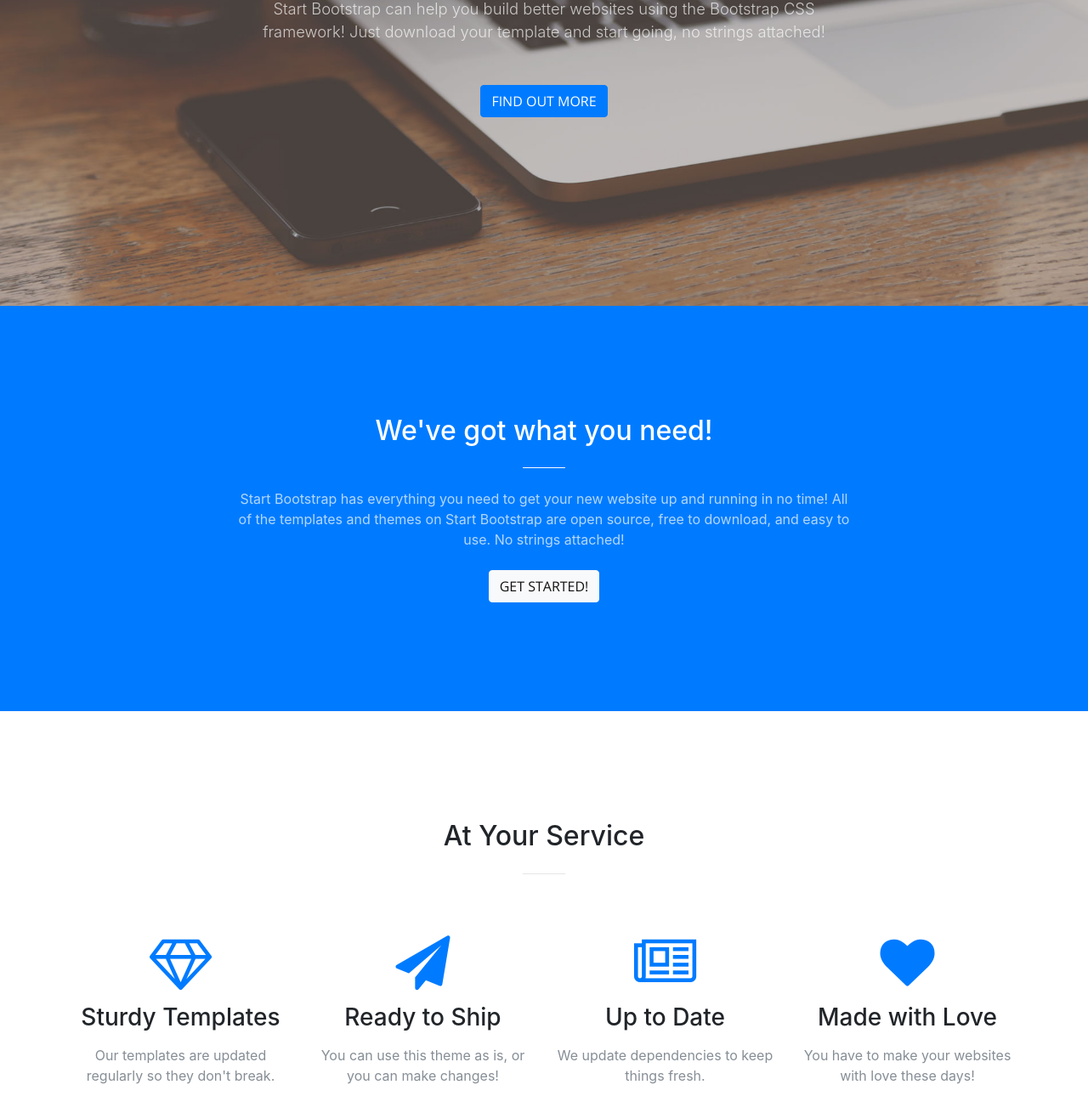
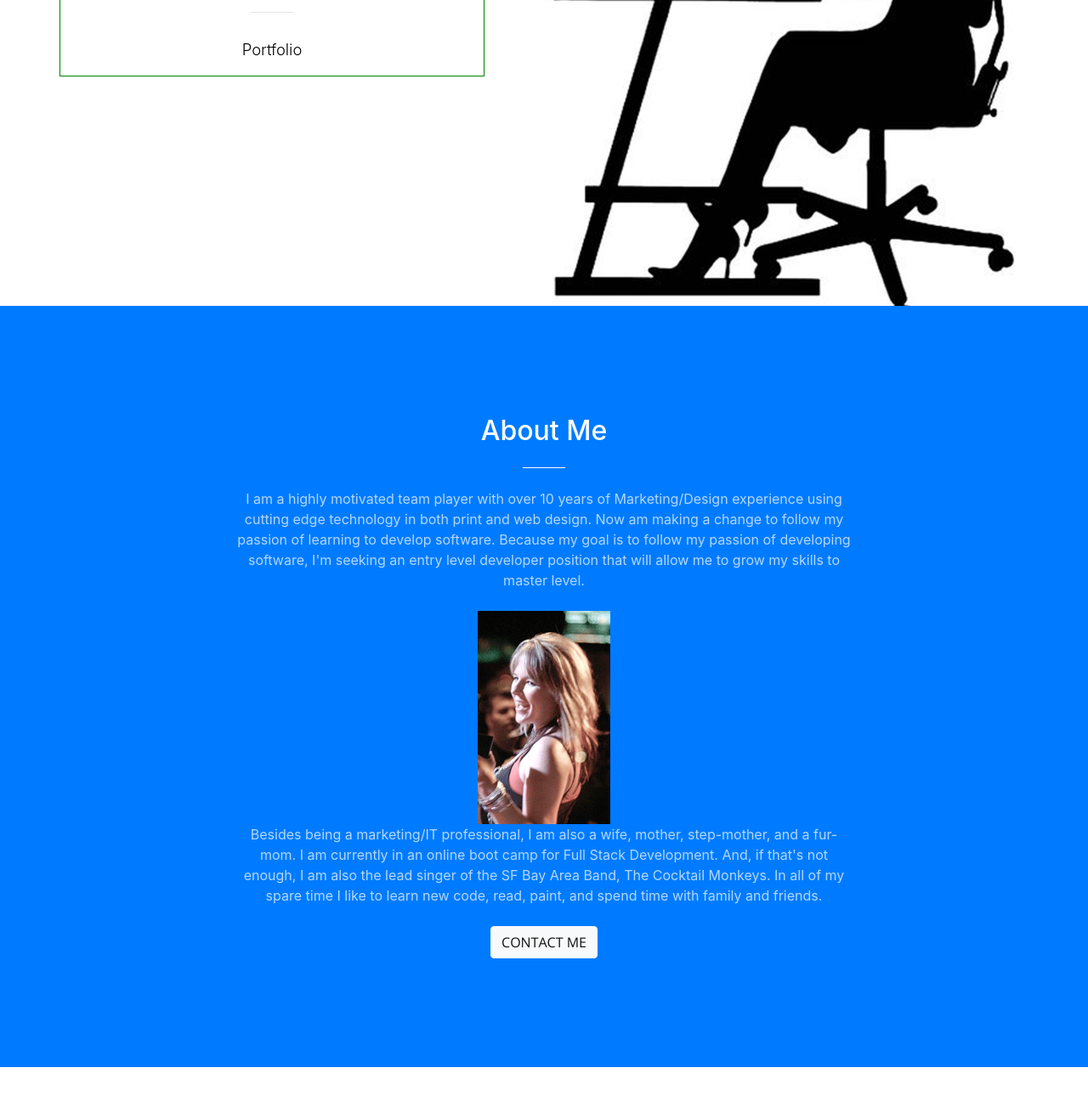
Before and after one commit to reneet327/SD_Portfolio, a website with bundled scripts: page startbootstrap-creative-gh-pages/index.html in a window 1280 px wide. Shown: the part 440-1730 px from the top of the page at 85% size. Built offline with nearby package versions, Linux system fonts and the light colour scheme.

Commit message:
Latest updates including UX/UI docs

```diff
--- a/startbootstrap-creative-gh-pages/css/creative.css
+++ b/startbootstrap-creative-gh-pages/css/creative.css
@@ -134,7 +134,7 @@
 header.masthead {
   padding-top: 10rem;
   padding-bottom: calc(10rem - 56px);
-  background-image: url("../img/header.jpg");
+  background-image: url("../img/top_image_silhouette.gif");
   background-position: center center;
   -webkit-background-size: cover;
   -moz-background-size: cover;
@@ -230,3 +230,7 @@
     background-color: #ee4b28 !important; }
   .btn-primary:active, .btn-primary:focus {
     box-shadow: 0 0 0 0.2rem rgba(240, 95, 64, 0.5) !important; }
+/* RT Styles */
+.banner-title{
+  border: solid 1px green;
+}
--- /dev/null
+++ b/startbootstrap-creative-gh-pages/css/rt-style.css
@@ -0,0 +1,7 @@
+/* RT Styles */
+.banner-title{
+  border: solid 1px green;
+  width: 500px;
+  color:black;
+
+}
--- a/startbootstrap-creative-gh-pages/index.html
+++ b/startbootstrap-creative-gh-pages/index.html
@@ -8,13 +8,13 @@
     <meta name="description" content="">
     <meta name="author" content="">
 
-    <title>Creative - Start Bootstrap Theme</title>
+    <title>Renee Thomas' Portfolio</title>
 
     <!-- Bootstrap core CSS -->
     <link href="vendor/bootstrap/css/bootstrap.min.css" rel="stylesheet">
 
-    <!-- Custom fonts for this template -->
-    <link href="vendor/font-awesome/css/font-awesome.min.css" rel="stylesheet" type="text/css">
+    <!-- Custom fonts -->
+    <link rel="stylesheet" href="https://use.fontawesome.com/releases/v5.0.12/css/all.css" integrity="sha384-G0fIWCsCzJIMAVNQPfjH08cyYaUtMwjJwqiRKxxE/rx96Uroj1BtIQ6MLJuheaO9" crossorigin="anonymous">
     <link href='https://fonts.googleapis.com/css?family=Open+Sans:300italic,400italic,600italic,700italic,800italic,400,300,600,700,800' rel='stylesheet' type='text/css'>
     <link href='https://fonts.googleapis.com/css?family=Merriweather:400,300,300italic,400italic,700,700italic,900,900italic' rel='stylesheet' type='text/css'>
 
@@ -23,6 +23,8 @@
 
     <!-- Custom styles for this template -->
     <link href="css/creative.min.css" rel="stylesheet">
+    <!-- rt-styles -->
+    <link href="css/rt-style.css" rel="stylesheet">
 
   </head>
 
@@ -31,7 +33,7 @@
     <!-- Navigation -->
     <nav class="navbar navbar-expand-lg navbar-light fixed-top" id="mainNav">
       <div class="container">
-        <a class="navbar-brand js-scroll-trigger" href="#page-top">Start Bootstrap</a>
+        <a class="navbar-brand js-scroll-trigger" href="#page-top">Renee Thomas Portfolio</a>
         <button class="navbar-toggler navbar-toggler-right" type="button" data-toggle="collapse" data-target="#navbarResponsive" aria-controls="navbarResponsive" aria-expanded="false" aria-label="Toggle navigation">
           <span class="navbar-toggler-icon"></span>
         </button>
@@ -56,16 +58,15 @@
 
     <header class="masthead text-center text-white d-flex">
       <div class="container my-auto">
-        <div class="row">
+        <div class="row banner-title">
           <div class="col-lg-10 mx-auto">
             <h1 class="text-uppercase">
-              <strong>Your Favorite Source of Free Bootstrap Themes</strong>
+              <strong>Renee Thomas</strong>
             </h1>
             <hr>
           </div>
           <div class="col-lg-8 mx-auto">
-            <p class="text-faded mb-5">Start Bootstrap can help you build better websites using the Bootstrap CSS framework! Just download your template and start going, no strings attached!</p>
-            <a class="btn btn-primary btn-xl js-scroll-trigger" href="#about">Find Out More</a>
+            <p>Portfolio</p>
           </div>
         </div>
       </div>
@@ -75,10 +76,14 @@
       <div class="container">
         <div class="row">
           <div class="col-lg-8 mx-auto text-center">
-            <h2 class="section-heading text-white">We've got what you need!</h2>
+            <h2 class="section-heading text-white">About Me</h2>
             <hr class="light my-4">
-            <p class="text-faded mb-4">Start Bootstrap has everything you need to get your new website up and running in no time! All of the templates and themes on Start Bootstrap are open source, free to download, and easy to use. No strings attached!</p>
-            <a class="btn btn-light btn-xl js-scroll-trigger" href="#services">Get Started!</a>
+            <p class="text-faded mb-4">I am a highly motivated team player with over 10 years of Marketing/Design experience using cutting edge technology in both print and web design. Now am making a change to follow my passion of learning to develop software. Because my goal is to follow my passion of developing software, I'm seeking an entry level developer position that will allow me to grow my skills to master level.</p>
+            <div class="images">
+                <img src="img/Renee_headshot.gif" alt="Renee Playing Cowbell at Number 1 Broadway with The Cocktail Monkeys"  />
+                </div>
+            <p  class="text-faded mb-4">Besides being a marketing/IT professional, I am also a wife, mother, step-mother, and a fur-mom. I am currently in an online boot camp for Full Stack Development.  And, if that's not enough, I am also the lead singer of the SF Bay Area Band, The Cocktail Monkeys.  In all of my spare time I like to learn new code, read, paint, and spend time with family and friends.</p>
+            <a class="btn btn-light btn-xl js-scroll-trigger" href="mailto:renee@rtgrafix.com">Contact Me</a>
           </div>
         </div>
       </div>
@@ -97,30 +102,30 @@
         <div class="row">
           <div class="col-lg-3 col-md-6 text-center">
             <div class="service-box mt-5 mx-auto">
-              <i class="fa fa-4x fa-diamond text-primary mb-3 sr-icons"></i>
-              <h3 class="mb-3">Sturdy Templates</h3>
-              <p class="text-muted mb-0">Our templates are updated regularly so they don't break.</p>
+              <i class="fas fa-code fa-4x text-primary mb-3 sr-icons"></i>
+              <h3 class="mb-3">Web Development</h3>
+              <p class="text-muted mb-0">I'm constantly learning new coding languages and processes to allow me to create more streamlined websites and applications for my clients. </p>
             </div>
           </div>
           <div class="col-lg-3 col-md-6 text-center">
             <div class="service-box mt-5 mx-auto">
-              <i class="fa fa-4x fa-paper-plane text-primary mb-3 sr-icons"></i>
-              <h3 class="mb-3">Ready to Ship</h3>
-              <p class="text-muted mb-0">You can use this theme as is, or you can make changes!</p>
+              <i class="fas fa-pencil-alt fa-4x text-primary mb-3 sr-icons"></i>
+              <h3 class="mb-3">Design</h3>
+              <p class="text-muted mb-0">I offer UI/UX front end design for websites and other web applications, Client Logos and other marketing materials. </p>
             </div>
           </div>
           <div class="col-lg-3 col-md-6 text-center">
             <div class="service-box mt-5 mx-auto">
-              <i class="fa fa-4x fa-newspaper-o text-primary mb-3 sr-icons"></i>
-              <h3 class="mb-3">Up to Date</h3>
-              <p class="text-muted mb-0">We update dependencies to keep things fresh.</p>
+              <i class="fas fa-4x fa-tasks text-primary mb-3 sr-icons"></i>
+              <h3 class="mb-3">Project Management</h3>
+              <p class="text-muted mb-0">I make sure my clients know the design and development timeline up front. If changes need to be made to the timeline, I make sure to keep the client up to date at all points. </p>
             </div>
           </div>
           <div class="col-lg-3 col-md-6 text-center">
             <div class="service-box mt-5 mx-auto">
-              <i class="fa fa-4x fa-heart text-primary mb-3 sr-icons"></i>
-              <h3 class="mb-3">Made with Love</h3>
-              <p class="text-muted mb-0">You have to make your websites with love these days!</p>
+              <i class="fas fa-4x fa-share-square text-primary mb-3 sr-icons"></i>
+              <h3 class="mb-3">Marketing</h3>
+              <p class="text-muted mb-0">I will create a marketing plan for your business including email marketing as well as social media marketing.</p>
             </div>
           </div>
         </div>
@@ -128,7 +133,7 @@
     </section>
 
     <section class="p-0" id="portfolio">
-      <div class="container-fluid p-0">
+      <div class="container-fluid p-0 back-tan">
         <div class="row no-gutters popup-gallery">
           <div class="col-lg-4 col-sm-6">
             <a class="portfolio-box" href="img/portfolio/fullsize/1.jpg">
@@ -224,12 +229,12 @@
       </div>
     </section>
 
-    <section class="bg-dark text-white">
+    <!-- <section class="bg-dark text-white">
       <div class="container text-center">
         <h2 class="mb-4">Free Download at Start Bootstrap!</h2>
         <a class="btn btn-light btn-xl sr-button" href="http://startbootstrap.com/template-overviews/creative/">Download Now!</a>
       </div>
-    </section>
+    </section> -->
 
     <section id="contact">
       <div class="container">
@@ -237,18 +242,18 @@
           <div class="col-lg-8 mx-auto text-center">
             <h2 class="section-heading">Let's Get In Touch!</h2>
             <hr class="my-4">
-            <p class="mb-5">Ready to start your next project with us? That's great! Give us a call or send us an email and we will get back to you as soon as possible!</p>
+            <p class="mb-5">Thank you for reviewing my portfolio. If you like what you see and would like to have me work on your projet, please send me an email or give me a call. I look forward to working with you.</p>
           </div>
         </div>
         <div class="row">
           <div class="col-lg-4 ml-auto text-center">
             <i class="fa fa-phone fa-3x mb-3 sr-contact"></i>
-            <p>123-456-6789</p>
+            <p>510-579-7230</p>
           </div>
           <div class="col-lg-4 mr-auto text-center">
             <i class="fa fa-envelope-o fa-3x mb-3 sr-contact"></i>
             <p>
-              <a href="mailto:your-email@your-domain.com">feedback@startbootstrap.com</a>
+              <a href="mailto:your-email@your-domain.com">renee@rtgrafix.com</a>
             </p>
           </div>
         </div>
@@ -264,7 +269,7 @@
     <script src="vendor/scrollreveal/scrollreveal.min.js"></script>
     <script src="vendor/magnific-popup/jquery.magnific-popup.min.js"></script>
 
-    <!-- Custom scripts for this template -->
+    <!-- Custom scripts-->
     <script src="js/creative.min.js"></script>
 
   </body>
--- a/startbootstrap-creative-gh-pages/package.json
+++ b/startbootstrap-creative-gh-pages/package.json
@@ -31,6 +31,7 @@
         "jquery": "^3.2.1",
         "jquery.easing": "^1.4.1",
         "magnific-popup": "^1.1.0",
+        "sass": "^1.0.0-beta.5.3",
         "scrollreveal": "3.3.6"
     },
     "devDependencies": {
@@ -39,6 +40,7 @@
         "gulp-clean-css": "3.9.0",
         "gulp-header": "1.8.9",
         "gulp-rename": "^1.2.2",
+        "gulp-ruby-sass": "^3.0.0",
         "gulp-sass": "^3.1.0",
         "gulp-uglify": "3.0.0"
     }
```
Also changed, not shown: startbootstrap-creative-gh-pages/css/creative.min.css, startbootstrap-creative-gh-pages/img/Renee_headshot.gif (added), startbootstrap-creative-gh-pages/img/top-banner.png (added), startbootstrap-creative-gh-pages/img/top-banner_FB.png (added), startbootstrap-creative-gh-pages/img/top_image_silhouette.gif (added), startbootstrap-creative-gh-pages/img/woman_silhouette.jpg (added), work/BrainStormScreenGrab.PNG (added), work/BrainStormScreenGrab_2.PNG (added), work/html5-CSS3-JS.jpg (added), 8 other files.
